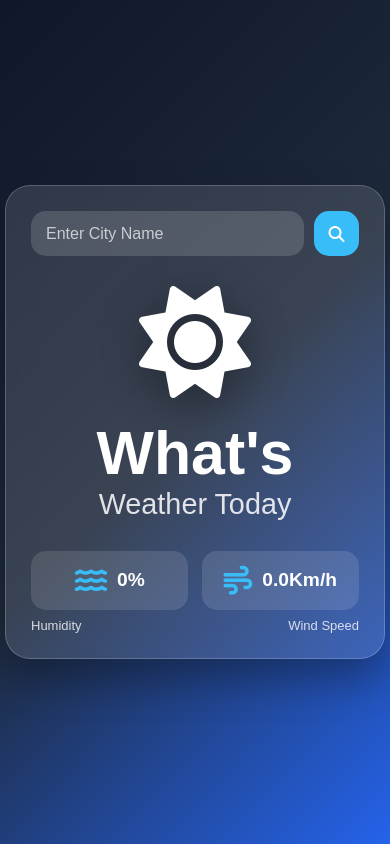
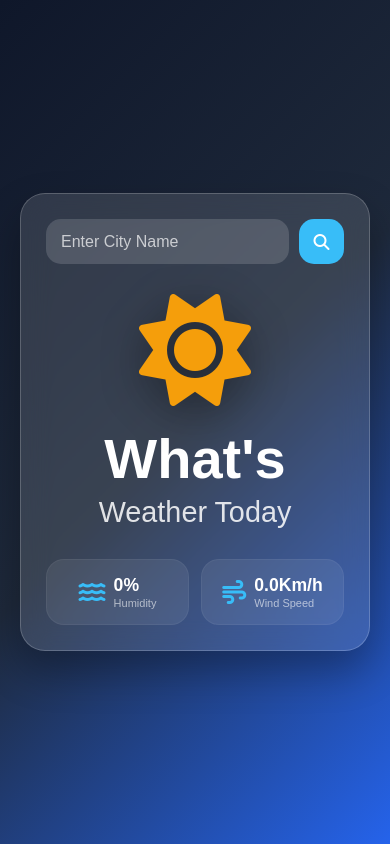
Before and after one commit to Rayan-Ahmed-developer/Weather-Website, a plain HTML site: page index.html in a window 390 px wide. Drawn offline with Linux system fonts and the light colour scheme.

Commit message:
Made weather app fully responsive

```diff
--- a/index.html
+++ b/index.html
@@ -10,23 +10,34 @@
 <body>
     <div class="container">
         <div class="head">
-             <input type="text" placeholder="Enter City Name">
+             <input type="text" id="cityInput" placeholder="Enter City Name">
              <div id="search"><i class="fa-solid fa-magnifying-glass"></i></div>
         </div>
-       <div class="cloud">
-          <i id="weatherIcon" class="fa-solid fa-sun"></i>
+
+        <div class="cloud">
+            <i id="weatherIcon" class="fa-solid fa-sun"></i>
         </div>
-          <div class="centre">
-            <p id="degree">What's </p>
+
+        <div class="centre">
+            <p id="degree">What's</p>
             <p id="city">Weather Today</p>
-          </div>
+        </div>
+
         <div class="icon">
-            <div id="water"><i class="fa-solid fa-water"></i><p id="para1">0%</p></div>
-            <div id="wind"><i class="fa-solid fa-wind"></i><p id="para2">0.0Km/h</p></div>
-       </div>
-       <div class="names">
-        <p>Humidity</p>
-        <p>Wind Speed</p>
+            <div id="water">
+                <i class="fa-solid fa-water"></i>
+                <div class="info-text">
+                    <p id="para1">0%</p>
+                    <span>Humidity</span>
+                </div>
+            </div>
+            <div id="wind">
+                <i class="fa-solid fa-wind"></i>
+                <div class="info-text">
+                    <p id="para2">0.0Km/h</p>
+                    <span>Wind Speed</span>
+                </div>
+            </div>
        </div>
     </div>
     <script src="weather.js"></script>
--- a/style.css
+++ b/style.css
@@ -6,20 +6,23 @@
 }
 
 body {
-    height: 100vh;
+    min-height: 100vh;
     display: flex;
     justify-content: center;
     align-items: center;
     background: linear-gradient(135deg, #0f172a, #1e293b, #2563eb);
+    padding: 20px; /* Mobile par screen se bilkul chipke na */
 }
 
 /* ---------------- MAIN CARD ---------------- */
 .container {
-    width: 380px;
+    width: 100%;
+    max-width: 380px; /* Desktop par bada rahega, mobile par chota */
     padding: 25px;
     border-radius: 25px;
     background: rgba(255, 255, 255, 0.12);
     backdrop-filter: blur(15px);
+    -webkit-backdrop-filter: blur(15px);
     border: 1px solid rgba(255,255,255,0.2);
     box-shadow: 0 20px 40px rgba(0,0,0,0.3);
     color: white;
@@ -71,10 +74,11 @@ body {
 }
 
 #weatherIcon {
-    font-size: 7rem;   /* 🔥 BIG ICON */
+    font-size: 7rem;
     margin: 10px 0;
     transition: 0.4s;
     filter: drop-shadow(0 10px 20px rgba(0,0,0,0.4));
+    color: #f59e0b; /* Sun ka pyara yellow color */
 }
 
 /* ---------------- TEXT ---------------- */
@@ -83,48 +87,80 @@ body {
 }
 
 #degree {
-    font-size: 3.8rem;
+    font-size: 3.5rem;
     font-weight: bold;
 }
 
 #city {
     font-size: 1.8rem;
     opacity: 0.85;
+    margin-top: 5px;
 }
 
 /* ---------------- DETAILS BOX ---------------- */
 .icon {
     display: flex;
     justify-content: space-between;
+    gap: 12px;
     margin-top: 30px;
 }
 
 #water, #wind {
-    width: 48%;
-    background: rgba(255,255,255,0.12);
-    padding: 15px;
-    border-radius: 15px;
+    flex: 1;
+    background: rgba(255, 255, 255, 0.08);
+    padding: 15px 10px;
+    border-radius: 18px;
     display: flex;
     align-items: center;
     justify-content: center;
-    gap: 10px;
+    gap: 8px;
+    border: 1px solid rgba(255, 255, 255, 0.05);
 }
 
 #water i, #wind i {
-    font-size: 1.8rem;
+    font-size: 1.5rem;
     color: #38bdf8;
 }
 
-#para1, #para2 {
-    font-size: 1.2rem;
-    font-weight: 600;
+.info-text {
+    text-align: left;
 }
 
-/* ---------------- LABELS ---------------- */
-.names {
-    display: flex;
-    justify-content: space-between;
-    margin-top: 8px;
-    font-size: 13px;
-    opacity: 0.8;
+#para1, #para2 {
+    font-size: 1.1rem;
+    font-weight: 600;
+    line-height: 1.2;
 }
+
+.info-text span {
+    font-size: 11px;
+    opacity: 0.6;
+    display: block;
+}
+
+/* ---------------- MEDIA QUERIES (FOR MOBILE) ---------------- */
+@media (max-width: 360px) {
+    .container {
+        padding: 20px;
+    }
+
+    #weatherIcon {
+        font-size: 5.5rem;
+    }
+
+    #degree {
+        font-size: 2.8rem;
+    }
+
+    #city {
+        font-size: 1.5rem;
+    }
+
+    #water, #wind {
+        padding: 10px 5px;
+    }
+
+    #para1, #para2 {
+        font-size: 0.95rem;
+    }
+}
```
